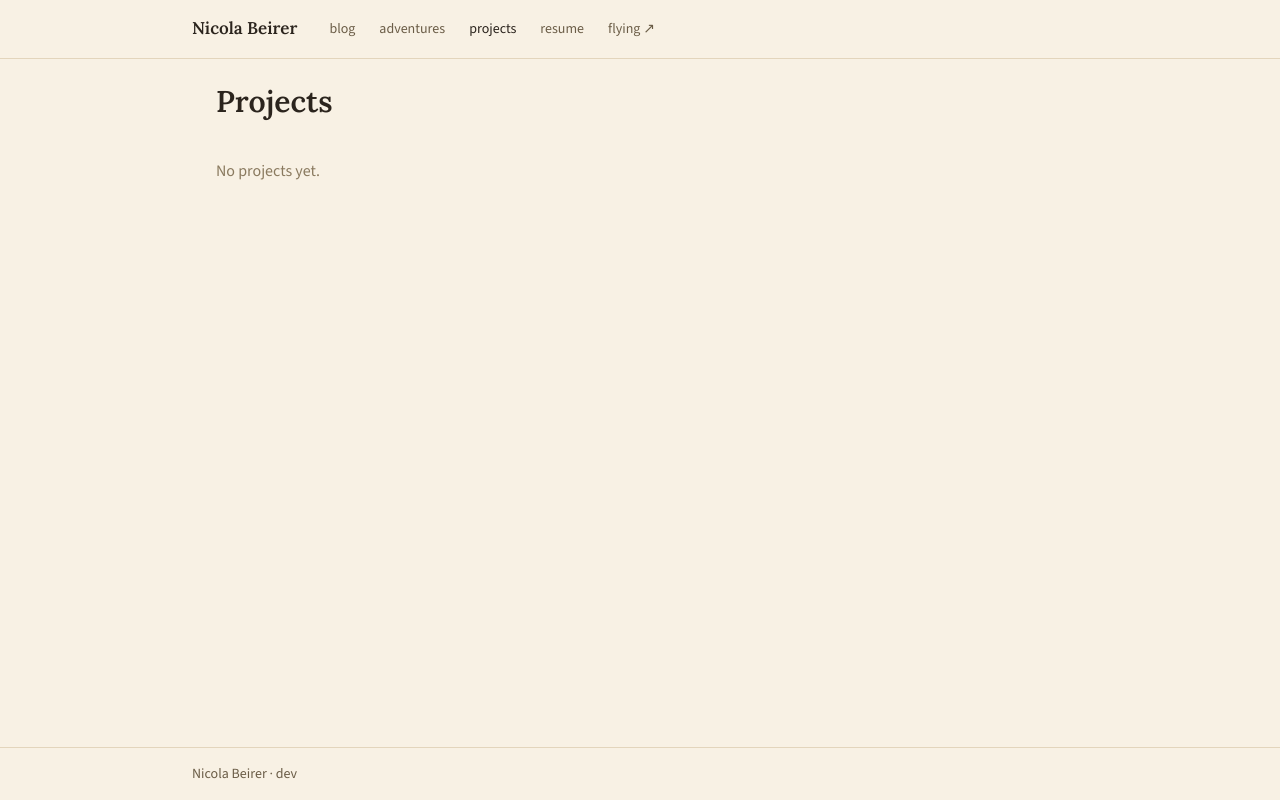
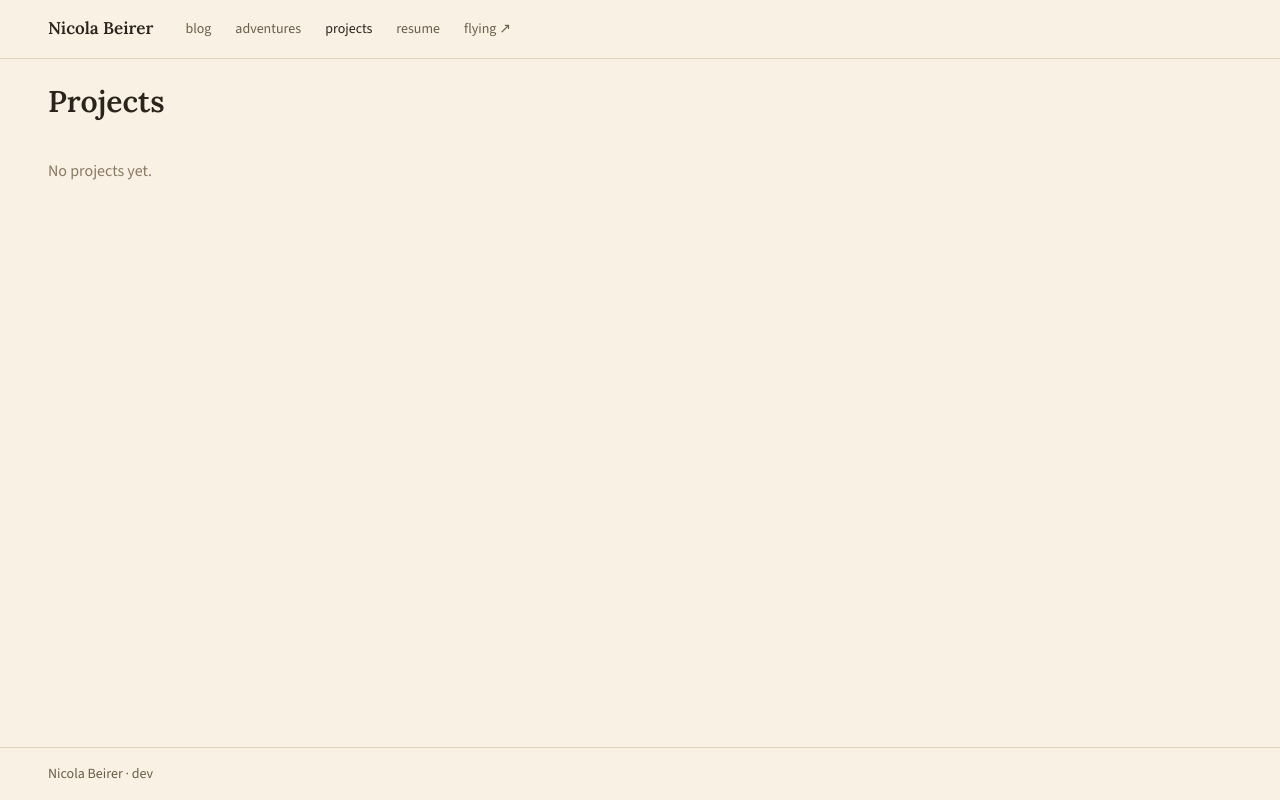
Before and after one commit to beirern/nicola-beirer, a Django app: page /projects/ in a window 1280 px wide. Run offline with Django 5.2, Linux system fonts and the light colour scheme; data that the repository does not hold is empty; parts of the project's set-up code (start-up, migrations or seed data) failed here and were passed over; some libraries are stand-ins or nearby versions.

Commit message:
feat(layout): use full page width with a single-line mobile nav

```diff
--- a/templates/base.html
+++ b/templates/base.html
@@ -40,10 +40,10 @@
 </head>
 <body class="bg-cream text-ink font-sans min-h-screen flex flex-col">
 
-  <nav class="border-b border-[#e3d5bc] px-6 py-4">
-    <div class="max-w-4xl mx-auto flex items-center gap-8">
-      <a href="/" class="font-serif font-semibold text-[17px] shrink-0">Nicola Beirer</a>
-      <div class="flex gap-6 text-sm">
+  <nav class="border-b border-[#e3d5bc] px-6 md:px-12 py-4">
+    <div class="w-full flex items-center gap-4 md:gap-8">
+      <a href="/" class="font-serif font-semibold text-[17px] shrink-0"><span class="md:hidden">NB</span><span class="hidden md:inline">Nicola Beirer</span></a>
+      <div class="flex gap-3 md:gap-6 text-[13px] md:text-sm min-w-0 overflow-x-auto [scrollbar-width:none]">
         <a href="/blog/"
            class="transition-colors {% if '/blog/' in request.path %}text-ink{% else %}text-[#6b5d47] hover:text-accent{% endif %}">
           blog
@@ -67,19 +67,19 @@
           resume
         </a>
         <a href="https://nicolaflies.com/" target="_blank" rel="noopener noreferrer"
-           class="text-[#6b5d47] hover:text-accent transition-colors">
+           class="whitespace-nowrap text-[#6b5d47] hover:text-accent transition-colors">
           flying ↗
         </a>
       </div>
     </div>
   </nav>
 
-  <main class="max-w-4xl w-full mx-auto px-6 py-6 flex-1">
+  <main class="w-full px-6 md:px-12 py-6 flex-1">
     {% block content %}{% endblock %}
   </main>
 
-  <footer class="border-t border-[#e3d5bc] px-6 py-4 text-sm text-[#6b5d47]">
-    <div class="max-w-4xl mx-auto">Nicola Beirer · {{ app_version }}</div>
+  <footer class="border-t border-[#e3d5bc] px-6 md:px-12 py-4 text-sm text-[#6b5d47]">
+    <div class="w-full">Nicola Beirer · {{ app_version }}</div>
   </footer>
 
   {% load static %}
```
